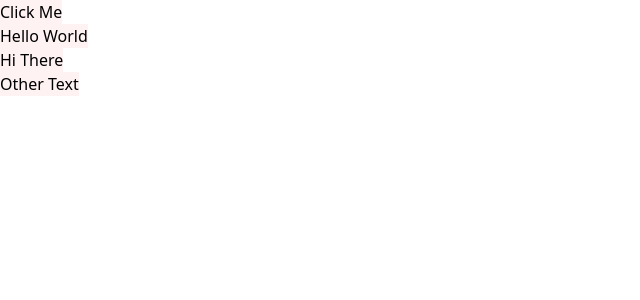
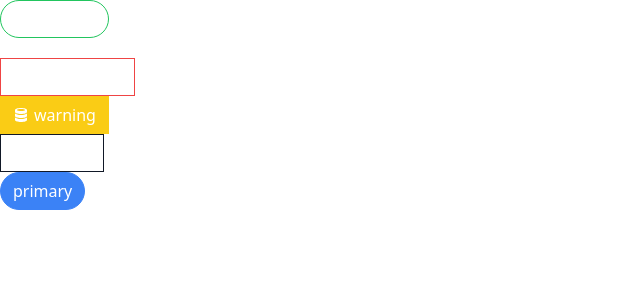
Before and after one commit to aabraha/comps, a React (Create React App) app: page / in a window 1280 px wide. Shown: the top 300 px of the page, without its empty margins (0-640 px from the left). Built offline with nearby package versions, Linux system fonts and the light colour scheme.

Commit message:
Adding a special button component called Button

```diff
--- a/package.json
+++ b/package.json
@@ -6,9 +6,11 @@
     "@testing-library/jest-dom": "^5.16.5",
     "@testing-library/react": "^13.4.0",
     "@testing-library/user-event": "^13.5.0",
+    "classnames": "^2.3.2",
     "prop-types": "^15.8.1",
     "react": "^18.2.0",
     "react-dom": "^18.2.0",
+    "react-icons": "^4.7.1",
     "react-scripts": "5.0.1",
     "web-vitals": "^2.1.4"
   },
--- a/src/App.js
+++ b/src/App.js
@@ -1,12 +1,40 @@
 import Button from "./Button";
+import { GoBell, GoCloudDownload, GoDatabase } from 'react-icons/go';
 
 function App() {
+    const handleClick = () => {
+        console.log("clicked!");
+    };
     return (
     <div>
-        <div><Button>Click Me </Button></div>
-        <div><Button> Hello World</Button> </div>
-        <div><Button> Hi There</Button> </div>
-        <div><Button> Other Text</Button></div>
+        <div>
+            <Button className= "mb-5" success rounded outline onClick = {handleClick}>
+                <GoBell />
+                Click Me
+            </Button>
+        </div>
+        <div>
+            <Button danger outline onMouseEnter = {handleClick}>
+                <GoCloudDownload />
+                 Hello World
+            </Button>
+        </div>
+        <div>
+            <Button warning>
+                <GoDatabase />
+                 warning
+            </Button>
+        </div>
+        <div>
+            <Button secondary outline>
+                 secondary
+            </Button>
+        </div>
+        <div>
+            <Button primary rounded>
+                 primary
+            </Button>
+        </div>
     </div>
     );
 }
--- a/src/Button.js
+++ b/src/Button.js
@@ -1,5 +1,6 @@
-import PropTypes from 'prop-types';
+//import PropTypes from 'prop-types';
 //prop-types is handled in typscript
+import className from 'classnames';
 
 function Button({
     children,
@@ -10,9 +11,26 @@
     danger,
     outline,
     rounded,
+    ...rest
 }) {
+
+    const classes = className(rest.className, 'flex items-center px-3 py-1.5 border', {
+        'border-blue-500 bg-blue-500 text-white': primary,
+        'border-gray-900 bg-gray-900 text-white': secondary,
+        'border-green-500 bg-green-500 text-white': success,
+        'border-yellow-400 bg-yellow-400 text-white': warning,
+        'border-red-500 bg-red-500 text-white': danger,
+        'rounded-full': rounded,
+        'bg-white': outline,
+        'text-blue-500': primary && outline,
+        'text-gray-900': secondary && outline,
+        'text-green-500': success && outline,
+        'text-yellow-400': warning && outline,
+        'text-red-500': danger && outline,
+
+    });
     //underlying element is 'button'
-    return <button className="bg-red-50">{children}</button>;
+    return <button {...rest} className={classes}>{children}</button>;
 }
 
 Button.propTypes = {
--- a/src/index.css
+++ b/src/index.css
@@ -1,3 +1,7 @@
 @tailwind base;
 @tailwind components;
 @tailwind utilities;
+
+button > svg {
+    margin-right: 5px;
+}
```
Also changed, not shown: 1 other file (tests, documents, lock files or other folders).
